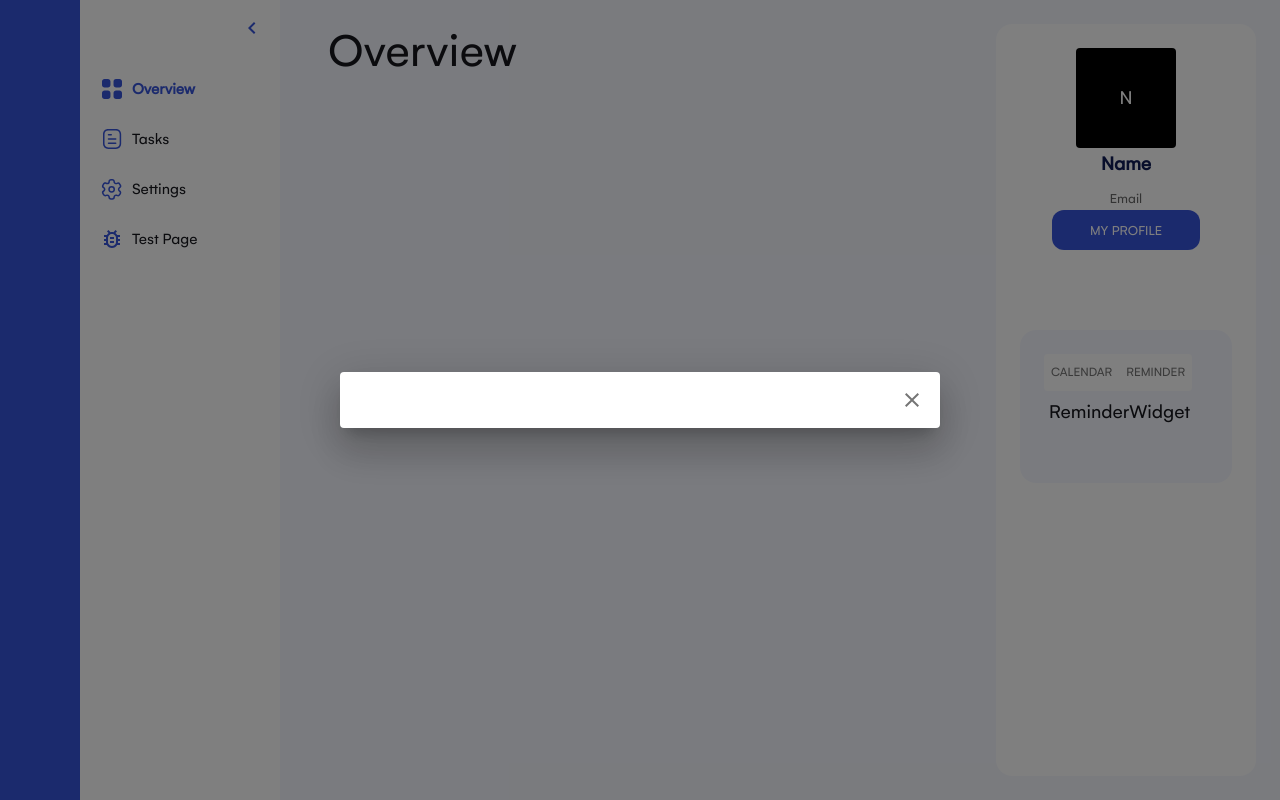
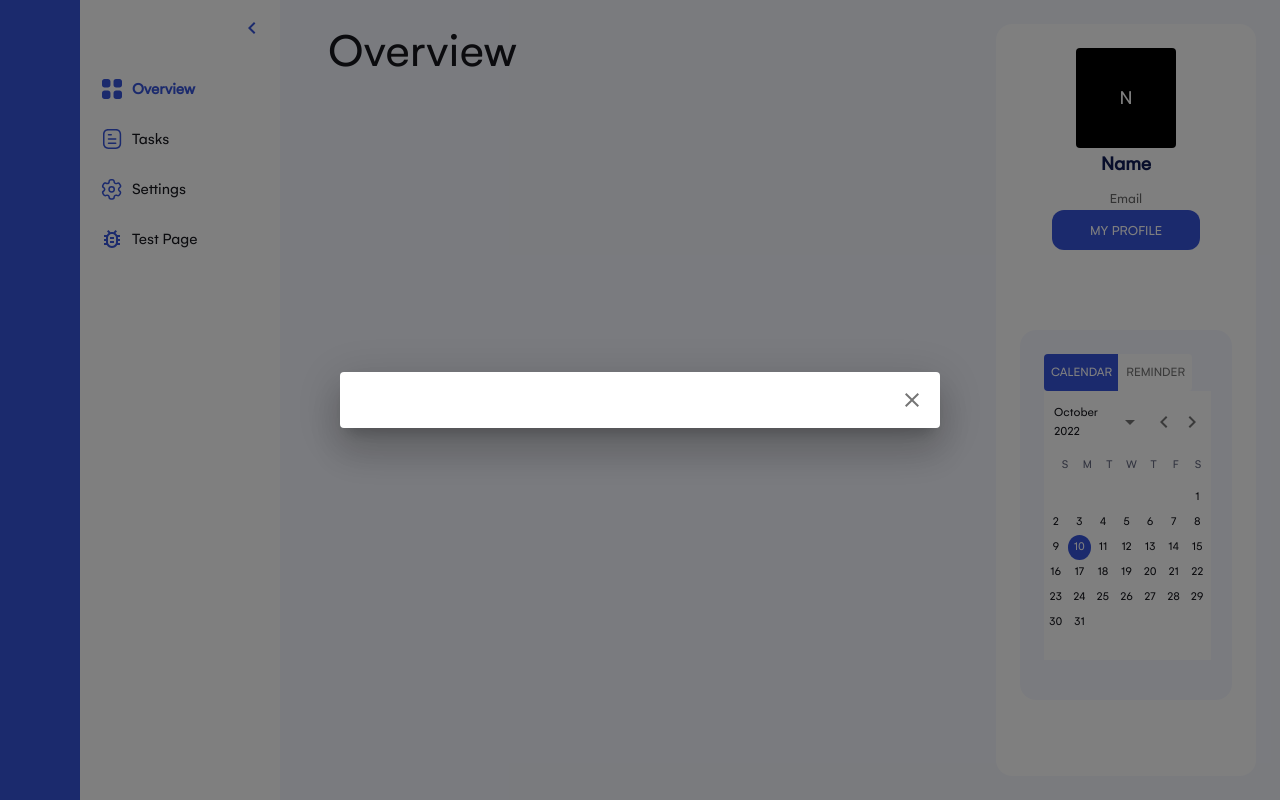
Before and after one commit to SkillBrainFrontend/Semicolon-Task-Manager-Andromeda, a React (Create React App) app: page /overview in a window 1280 px wide. Built offline with nearby package versions, Linux system fonts and the light colour scheme.

Commit message:
fixed state

```diff
--- a/src/components/sidebar-right/WidgetArea.jsx
+++ b/src/components/sidebar-right/WidgetArea.jsx
@@ -8,8 +8,8 @@ import CalendarWidget from "./widgets/CalendarWidget";
 import ReminderWidget from "./widgets/ReminderWidget";
 
 function WidgetCalendar() {
-	const [tabId, setTabId] = useState();
-	const [alignment, setAlignment] = React.useState("calendar");
+	const [tabId, setTabId] = useState("calendar");
+	const [alignment, setAlignment] = useState();
 
 	const handleChange = (event, newAlignment) => {
 		setAlignment(newAlignment);
```
